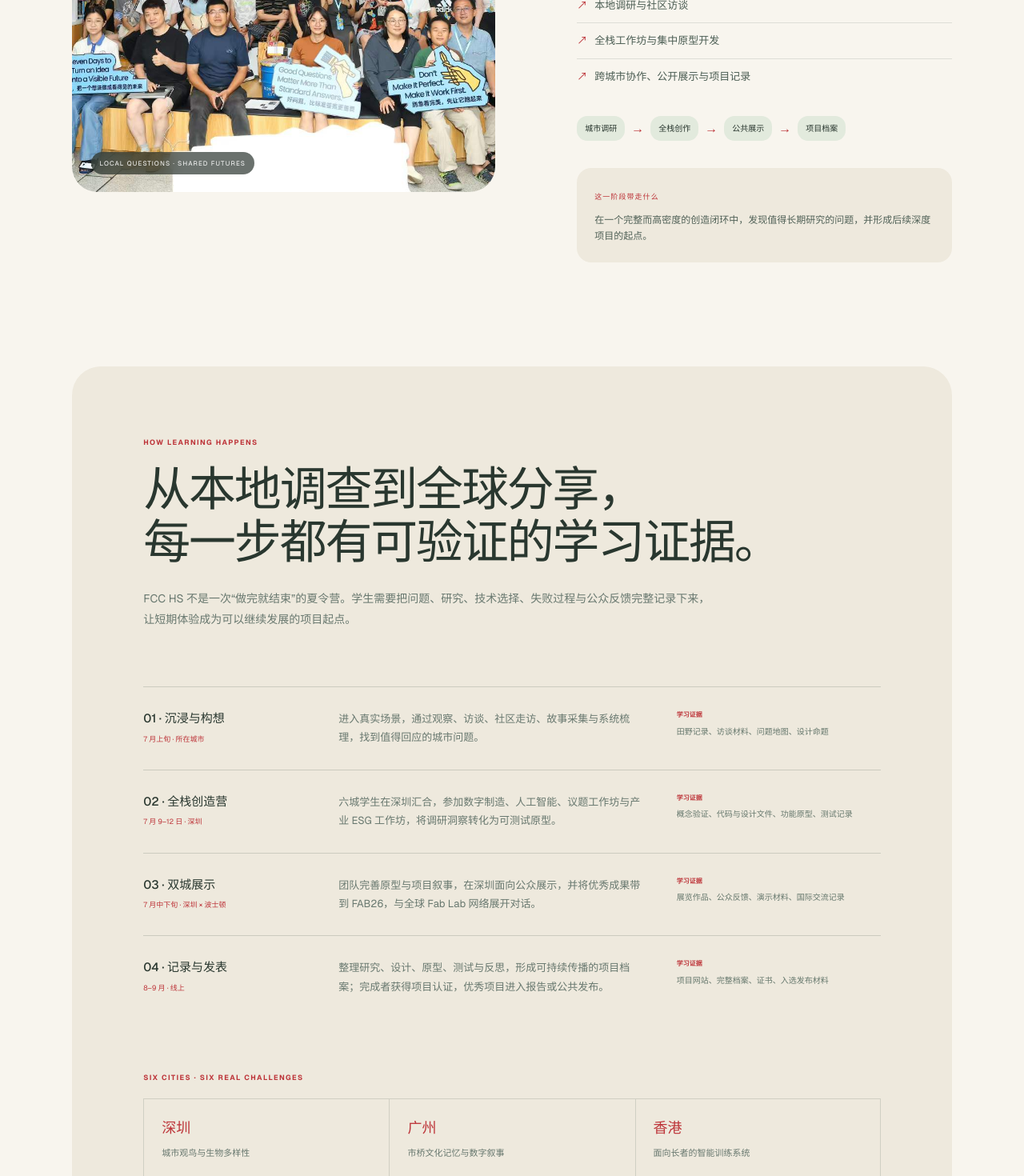
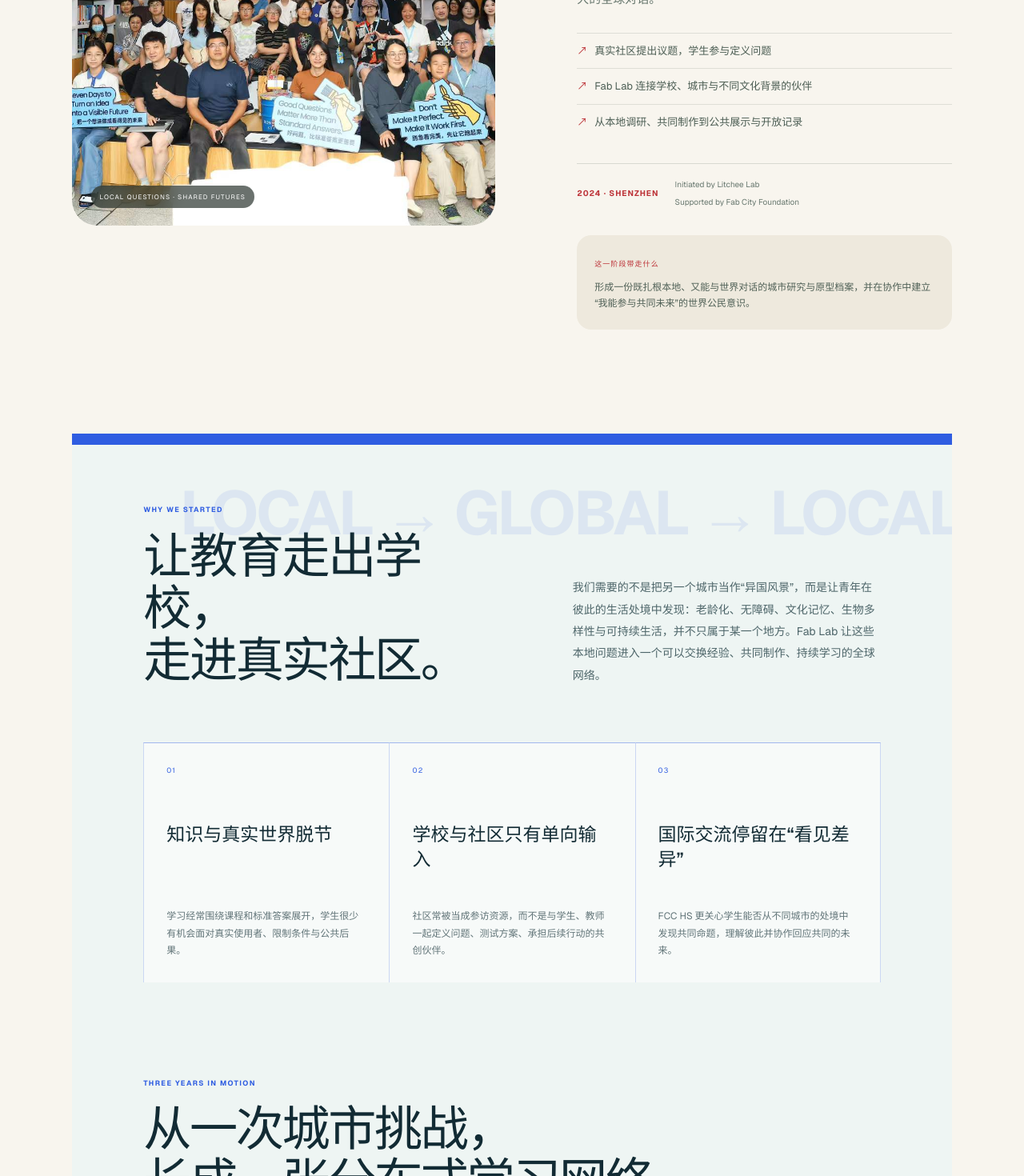
Before and after one commit to litcheelab/litchee.site, a Next.js app: page /learners in a window 1280 px wide. Shown: the part 9100-10570 px from the top of the page at 80% size. Built offline with nearby package versions, Linux system fonts and the light colour scheme; a web font is replaced by a local one.

Commit message:
Reframe FCC learning network story

```diff
--- a/app/learners/learners.css
+++ b/app/learners/learners.css
@@ -79,9 +79,9 @@
 .program-outcome { margin-top: 34px; padding: 22px; border-radius: 18px; background: #eee9dd; }
 .program-outcome span, .frameworks > p { color: var(--lp-red); font-size: 9px; letter-spacing: .12em; }
 .program-outcome p { margin: 9px 0 0; color: #506157; font-size: 12px; line-height: 1.7; }
-.fcc-flow { margin-top: 28px; display: flex; flex-wrap: wrap; gap: 8px; align-items: center; }
-.fcc-flow span { padding: 8px 10px; border-radius: 13px; background: #e2eadd; font-size: 10px; }
-.fcc-flow b { color: var(--lp-red); font-weight: 500; }
+.fcc-origin { margin-top: 30px; padding-top: 18px; display: grid; grid-template-columns: auto 1fr; gap: 7px 20px; border-top: 1px solid rgba(51,68,58,.16); }
+.fcc-origin strong { grid-row: 1 / span 2; align-self: center; color: var(--lp-red); font-size: 10px; letter-spacing: .1em; }
+.fcc-origin span { color: var(--lp-muted); font-size: 10px; }
 .frameworks { margin-top: 30px; }
 .frameworks > p { margin: 0 0 11px; }
 .frameworks > div { display: flex; flex-wrap: wrap; gap: 7px; }
@@ -92,6 +92,44 @@
 .evidence-heading > p, .city-evidence > p, .mentor-section > div:first-child > p, .jr-case-heading > p { margin: 0 0 18px; color: var(--lp-red); font-size: 9px; font-weight: 700; letter-spacing: .16em; }
 .evidence-heading h2 { margin: 0; font-size: clamp(34px, 4.6vw, 66px); font-weight: 500; line-height: 1.12; letter-spacing: -.035em; }
 .evidence-heading > span { display: block; max-width: 720px; margin-top: 24px; color: var(--lp-muted); font-size: 14px; line-height: 1.9; }
+.fcc-evidence { position: relative; overflow: hidden; border-radius: 0; color: #122b34; background: #eef5f3; box-shadow: inset 0 14px 0 #2f5de1; }
+.fcc-evidence::after { content: "LOCAL → GLOBAL → LOCAL"; position: absolute; top: 42px; right: -12px; color: rgba(47,93,225,.09); font-size: clamp(34px, 6vw, 86px); font-weight: 700; letter-spacing: -.04em; white-space: nowrap; pointer-events: none; }
+.fcc-manifesto { position: relative; z-index: 1; display: grid; grid-template-columns: 1.06fr .94fr; gap: clamp(50px, 8vw, 110px); align-items: end; }
+.fcc-manifesto > div > p, .fcc-section-heading > p, .fcc-journey-heading > p { margin: 0 0 18px; color: #2f5de1; font-size: 9px; font-weight: 700; letter-spacing: .16em; }
+.fcc-manifesto h2, .fcc-section-heading h2, .fcc-journey-heading h2 { margin: 0; font-size: clamp(35px, 4.7vw, 66px); font-weight: 500; line-height: 1.08; letter-spacing: -.04em; }
+.fcc-manifesto > p { margin: 0; color: #4e666a; font-size: 14px; line-height: 1.95; }
+.fcc-problem-grid { position: relative; z-index: 1; margin-top: 70px; display: grid; grid-template-columns: repeat(3, 1fr); }
+.fcc-problem-grid article { min-height: 300px; padding: 28px; display: flex; flex-direction: column; border-top: 1px solid rgba(47,93,225,.42); border-left: 1px solid rgba(47,93,225,.22); background: rgba(255,255,255,.56); }
+.fcc-problem-grid article:last-child { border-right: 1px solid rgba(47,93,225,.22); }
+.fcc-problem-grid span { color: #2f5de1; font-size: 9px; letter-spacing: .14em; }
+.fcc-problem-grid h3 { margin: 58px 0 18px; font-size: 23px; font-weight: 500; line-height: 1.35; }
+.fcc-problem-grid p { margin: auto 0 0; color: #627579; font-size: 12px; line-height: 1.8; }
+.fcc-evolution { margin-top: 120px; }
+.fcc-section-heading { max-width: 850px; }
+.fcc-evolution-list { margin-top: 60px; border-top: 1px solid rgba(47,93,225,.28); }
+.fcc-evolution-list article { min-height: 210px; padding: 28px 0; display: grid; grid-template-columns: .42fr 1.6fr .58fr; gap: 38px; align-items: start; border-bottom: 1px solid rgba(47,93,225,.2); }
+.fcc-evolution-list > article > strong { color: #2f5de1; font-size: clamp(38px, 5vw, 66px); font-weight: 500; letter-spacing: -.04em; }
+.fcc-evolution-list h3 { margin: 5px 0 14px; font-size: 21px; font-weight: 500; }
+.fcc-evolution-list p { max-width: 700px; margin: 0; color: #5f7376; font-size: 12px; line-height: 1.85; }
+.fcc-evolution-list > article > span { margin-top: 8px; color: #2f5de1; font-size: 9px; text-align: right; letter-spacing: .08em; }
+.fcc-journey-heading { max-width: 950px; margin-top: 120px; }
+.fcc-journey-heading > span { display: block; max-width: 760px; margin-top: 26px; color: #5f7376; font-size: 13px; line-height: 1.9; }
+.fcc-evidence .timeline-list article { grid-template-columns: .82fr 1.5fr 1fr; border-color: rgba(47,93,225,.2); }
+.fcc-evidence .timeline-list article > div span, .fcc-evidence .timeline-list small b { color: #2f5de1; }
+.fcc-evidence .timeline-list strong { font-size: 20px; }
+.city-evidence > h3 { max-width: 800px; margin: 0 0 35px; font-size: clamp(25px, 3vw, 40px); font-weight: 500; line-height: 1.25; }
+.fcc-evidence .city-evidence > p { color: #2f5de1; }
+.fcc-evidence .city-evidence article { border-color: rgba(47,93,225,.2); background: rgba(255,255,255,.5); }
+.fcc-evidence .city-evidence strong { color: #2f5de1; }
+.fcc-impact { margin-top: 120px; }
+.fcc-impact-grid { margin-top: 55px; display: grid; grid-template-columns: repeat(4, 1fr); }
+.fcc-impact-grid article { min-height: 250px; padding: 26px; display: flex; flex-direction: column; border-top: 1px solid rgba(47,93,225,.32); border-left: 1px solid rgba(47,93,225,.2); background: #fff; }
+.fcc-impact-grid article:last-child { border-right: 1px solid rgba(47,93,225,.2); }
+.fcc-impact-grid strong { color: #2f5de1; font-size: clamp(36px, 4vw, 54px); font-weight: 500; }
+.fcc-impact-grid span { margin-top: 6px; color: #22383e; font-size: 13px; }
+.fcc-impact-grid p { margin: auto 0 0; color: #687c7f; font-size: 10px; line-height: 1.7; }
+.fcc-impact blockquote { margin: 70px 0 0; padding: 45px 0 0; border-top: 1px solid rgba(47,93,225,.26); color: #2f5de1; font-size: clamp(27px, 3.8vw, 50px); font-weight: 500; line-height: 1.2; letter-spacing: -.025em; }
+.fcc-impact blockquote span { margin-top: 20px; display: block; color: #64787b; font-size: 10px; font-weight: 400; letter-spacing: .1em; }
 .jr-evidence { position: relative; overflow: hidden; border-radius: 0; color: #161616; background: #fff; box-shadow: inset 0 16px 0 #4b48ad; }
 .jr-evidence .evidence-heading > p, .jr-evidence .jr-case-heading > p { display: inline-block; padding: 8px 11px; color: white; background: #ec0b56; font-family: "JrPixel", monospace; }
 .jr-evidence .evidence-heading h2 { max-width: 850px; color: #ec0b56; }
@@ -383,6 +421,16 @@
   .jr-capabilities { align-items: flex-start; flex-direction: column; }
   .jr-capabilities > div { justify-content: flex-start; }
   .timeline-list article { grid-template-columns: 1fr; gap: 18px; }
+  .fcc-origin { grid-template-columns: 1fr; }
+  .fcc-origin strong { grid-row: auto; }
+  .fcc-manifesto { grid-template-columns: 1fr; gap: 28px; }
+  .fcc-problem-grid { grid-template-columns: 1fr; }
+  .fcc-problem-grid article { min-height: 240px; border-right: 1px solid rgba(47,93,225,.22); }
+  .fcc-evolution-list article { grid-template-columns: 1fr; gap: 16px; }
+  .fcc-evolution-list > article > span { text-align: left; }
+  .fcc-evidence .timeline-list article { grid-template-columns: 1fr; }
+  .fcc-impact-grid { grid-template-columns: repeat(2, 1fr); }
+  .fcc-impact-grid article:nth-child(2) { border-right: 1px solid rgba(47,93,225,.2); }
   .city-evidence > div, .capability-grid { grid-template-columns: repeat(2, 1fr); }
   .city-evidence article:nth-child(3n), .capability-grid > div:nth-child(4n) { border-right: 0; }
   .city-evidence article:nth-child(2n), .capability-grid > div:nth-child(2n) { border-right: 1px solid rgba(51,68,58,.16); }
--- a/app/learners/page.tsx
+++ b/app/learners/page.tsx
@@ -16,6 +16,7 @@ export default function LearnersPage() {
   const {
     eyebrow, title, intro, stages, academy_frameworks: frameworks, principles,
     proof_stats: proofStats, fcc_timeline: fccTimeline, fcc_cities: fccCities,
+    fcc_problems: fccProblems, fcc_evolution: fccEvolution, fcc_impacts: fccImpacts,
     jr_stages: jrStages,
     academy_capabilities: academyCapabilities, academy_outputs: academyOutputs,
     mentor_model: mentorModel, comparison,
@@ -129,17 +130,39 @@ export default function LearnersPage() {
           <span>LOCAL QUESTIONS · SHARED FUTURES</span>
         </div>
         <ProgramCopy stage={stages[1]}>
-          <div className="fcc-flow" aria-label="FCC HS 学习流程">
-            <span>城市调研</span><b>→</b><span>全栈创作</span><b>→</b><span>公共展示</span><b>→</b><span>项目档案</span>
+          <div className="fcc-origin">
+            <strong>2024 · SHENZHEN</strong>
+            <span>Initiated by Litchee Lab</span>
+            <span>Supported by Fab City Foundation</span>
           </div>
         </ProgramCopy>
       </section>
 
       <section className="evidence-section fcc-evidence">
-        <div className="evidence-heading">
-          <p>HOW LEARNING HAPPENS</p>
-          <h2>从本地调查到全球分享，<br />每一步都有可验证的学习证据。</h2>
-          <span>FCC HS 不是一次“做完就结束”的夏令营。学生需要把问题、研究、技术选择、失败过程与公众反馈完整记录下来，让短期体验成为可以继续发展的项目起点。</span>
+        <div className="fcc-manifesto">
+          <div>
+            <p>WHY WE STARTED</p>
+            <h2>让教育走出学校，<br />走进真实社区。</h2>
+          </div>
+          <p>我们需要的不是把另一个城市当作“异国风景”，而是让青年在彼此的生活处境中发现：老龄化、无障碍、文化记忆、生物多样性与可持续生活，并不只属于某一个地方。Fab Lab 让这些本地问题进入一个可以交换经验、共同制作、持续学习的全球网络。</p>
+        </div>
+        <div className="fcc-problem-grid">
+          {fccProblems.map((item, index) => (
+            <article key={item.title}><span>0{index + 1}</span><h3>{item.title}</h3><p>{item.text}</p></article>
+          ))}
+        </div>
+        <div className="fcc-evolution">
+          <div className="fcc-section-heading"><p>THREE YEARS IN MOTION</p><h2>从一次城市挑战，<br />长成一张分布式学习网络。</h2></div>
+          <div className="fcc-evolution-list">
+            {fccEvolution.map((item) => (
+              <article key={item.year}><strong>{item.year}</strong><div><h3>{item.title}</h3><p>{item.text}</p></div><span>{item.metric}</span></article>
+            ))}
+          </div>
+        </div>
+        <div className="fcc-journey-heading">
+          <p>HOW THE NETWORK WORKS</p>
+          <h2>一次完整行动，<br />也是一场“离开—试炼—回归”的成长旅程。</h2>
+          <span>Fab City Challenge Toolkit 负责把本地问题变成共同议题，PBL 负责把议题变成学习路线；数字制造与 AI 加速原型，但不替代现场观察、价值判断与真实协作。</span>
         </div>
         <div className="timeline-list">
           {fccTimeline.map((item) => (
@@ -151,8 +174,14 @@ export default function LearnersPage() {
           ))}
         </div>
         <div className="city-evidence">
-          <p>SIX CITIES · SIX REAL CHALLENGES</p>
+          <p>LOCAL QUESTIONS · SHARED FUTURES</p>
+          <h3>不同城市，不同入口；<br />共同面对包容、文化、生态与城市生活的未来。</h3>
           <div>{fccCities.map((item) => <article key={item.city}><strong>{item.city}</strong><span>{item.challenge}</span></article>)}</div>
+        </div>
+        <div className="fcc-impact">
+          <div className="fcc-section-heading"><p>PUBLIC IMPACT · 2025</p><h2>作品不是终点，<br />它们要回到真实世界。</h2></div>
+          <div className="fcc-impact-grid">{fccImpacts.map((item) => <article key={item.label}><strong>{item.value}</strong><span>{item.label}</span><p>{item.text}</p></article>)}</div>
+          <blockquote>“The end of a challenge is only the beginning of solving real problems.”<span>— FCC HS 2024 参与者</span></blockquote>
         </div>
       </section>
 
--- a/content/pages/learners.md
+++ b/content/pages/learners.md
@@ -16,13 +16,13 @@ stages:
   - number: "02"
     age: G9–G12 · 暑期
     name: Fab City Challenge High School
-    subtitle: 城市智造挑战
-    summary: 与全球 Fab Lab 教育者共同设计的短期开题项目。学生从本地真实议题出发，通过调研、设计、技术和快速原型，把城市问题转化为可被讨论与验证的方案。
+    subtitle: 分布式城市学习行动
+    summary: 2024 年，Litchee Lab 在 Fab City Foundation 的支持下发起 FCC HS，把 Fab City Challenge 方法带入高中教育。项目以各地 Fab Lab 为学习节点，让学生走出学校、进入社区，在跨城市、跨文化协作中理解：不同地方常常面对相似的未来问题，而每一个本地行动都能进入更大的全球对话。
     highlights:
-      - 本地调研与社区访谈
-      - 全栈工作坊与集中原型开发
-      - 跨城市协作、公开展示与项目记录
-    outcome: 在一个完整而高密度的创造闭环中，发现值得长期研究的问题，并形成后续深度项目的起点。
+      - 真实社区提出议题，学生参与定义问题
+      - Fab Lab 连接学校、城市与不同文化背景的伙伴
+      - 从本地调研、共同制作到公共展示与开放记录
+    outcome: 形成一份既扎根本地、又能与世界对话的城市研究与原型档案，并在协作中建立“我能参与共同未来”的世界公民意识。
   - number: "03"
     age: G9–G12 · 长期
     name: Litchee Academy
@@ -95,22 +95,55 @@ jr_capabilities:
   - 沟通交流
   - 创造力与创新
 fcc_timeline:
-  - phase: 01 · 沉浸与构想
-    time: 7 月上旬 · 所在城市
-    text: 进入真实场景，通过观察、访谈、社区走访、故事采集与系统梳理，找到值得回应的城市问题。
-    evidence: 田野记录、访谈材料、问题地图、设计命题
-  - phase: 02 · 全栈创造营
-    time: 7 月 9–12 日 · 深圳
-    text: 六城学生在深圳汇合，参加数字制造、人工智能、议题工作坊与产业 ESG 工作坊，将调研洞察转化为可测试原型。
-    evidence: 概念验证、代码与设计文件、功能原型、测试记录
-  - phase: 03 · 双城展示
-    time: 7 月中下旬 · 深圳 × 波士顿
-    text: 团队完善原型与项目叙事，在深圳面向公众展示，并将优秀成果带到 FAB26，与全球 Fab Lab 网络展开对话。
-    evidence: 展览作品、公众反馈、演示材料、国际交流记录
-  - phase: 04 · 记录与发表
-    time: 8–9 月 · 线上
-    text: 整理研究、设计、原型、测试与反思，形成可持续传播的项目档案；完成者获得项目认证，优秀项目进入报告或公共发布。
-    evidence: 项目网站、完整档案、证书、入选发布材料
+  - phase: 01 · 召唤
+    time: 本地 Fab Lab × 社区
+    text: 各地节点基于长期观察提出真实议题，并邀请居民、学校和社区伙伴共同界定问题。议题不是临时编出的赛题，而是有真实使用者、真实场景和后续承接者的公共问题。
+    evidence: 议题地图、利益相关者网络、社区访谈与挑战叙事
+  - phase: 02 · 启程
+    time: 教育者学习网络
+    text: 教师通过 Fab City Challenge Toolkit 与 PBL 培训，把复杂的城市问题转化为高中生能够进入的驱动性问题、研究任务和协作路径。
+    evidence: 生态系统地图、学习路线、评价标准与跨校课题组
+  - phase: 03 · 试炼
+    time: 本地沉浸 × 深圳共创
+    text: 学生先在所在城市调研，再与不同城市的伙伴汇合，运用数字制造、人工智能、传感器、AR 和设计方法快速形成、测试并修正原型。
+    evidence: 田野记录、设计文件、代码、功能原型与测试反馈
+  - phase: 04 · 回归
+    time: 社区 × 公共展览 × 全球分享
+    text: 学生把发现和方案带回公众讨论，进入深圳展览与全球 Fab Lab 对话；项目随后被记录、采纳、继续孵化，或成为下一轮行动的新问题。
+    evidence: 公开展览、社区反馈、项目档案、认证与后续迭代
+fcc_problems:
+  - title: 知识与真实世界脱节
+    text: 学习经常围绕课程和标准答案展开，学生很少有机会面对真实使用者、限制条件与公共后果。
+  - title: 学校与社区只有单向输入
+    text: 社区常被当成参访资源，而不是与学生、教师一起定义问题、测试方案、承担后续行动的共创伙伴。
+  - title: 国际交流停留在“看见差异”
+    text: FCC HS 更关心学生能否从不同城市的处境中发现共同命题，理解彼此并协作回应共同的未来。
+fcc_evolution:
+  - year: "2024"
+    title: 第一次把高中生放在真实问题的中心
+    text: 深圳首届围绕“Fabricating Equality”展开。学生进入无障碍、生物多样性、水资源、城市身份与社会创业等议题，用十天完成从沉浸到公开展示的完整挑战。
+    metric: 1 城 · 5 个社区议题
+  - year: "2025"
+    title: 从单城活动走向多地共同出题
+    text: 项目扩展到深圳、成都等城市。议题由当地社区与文化伙伴提出，教师跨学科协作，学生在古城更新、居家养老和文化记忆等真实场景中行动。
+    metric: 200+ 学生 · 30+ 教师
+  - year: "2026"
+    title: 形成分布式学习网络
+    text: 六城先完成本地沉浸，再到深圳进行跨城原型开发，并在深圳与波士顿双城展示。不同地方的本地经验因此成为可以互相学习、公开流动的知识。
+    metric: 6 城 · 共同未来
+fcc_impacts:
+  - value: "34"
+    label: 社区提案
+    text: 从调研与对话中形成，不以完成作品为终点。
+  - value: "66"
+    label: 艺术与叙事作品
+    text: 让技术方案能够进入公共理解与文化表达。
+  - value: "10+"
+    label: 3D 与功能原型
+    text: 在真实限制、真实反馈中持续测试和迭代。
+  - value: "1000+"
+    label: 公众参与者
+    text: 2025 年展览连接居民、学生、教育者与城市伙伴。
 fcc_cities:
   - city: 深圳
     challenge: 城市观鸟与生物多样性
```
Also changed, not shown: content/learners-page.ts (+7 -1 lines).
